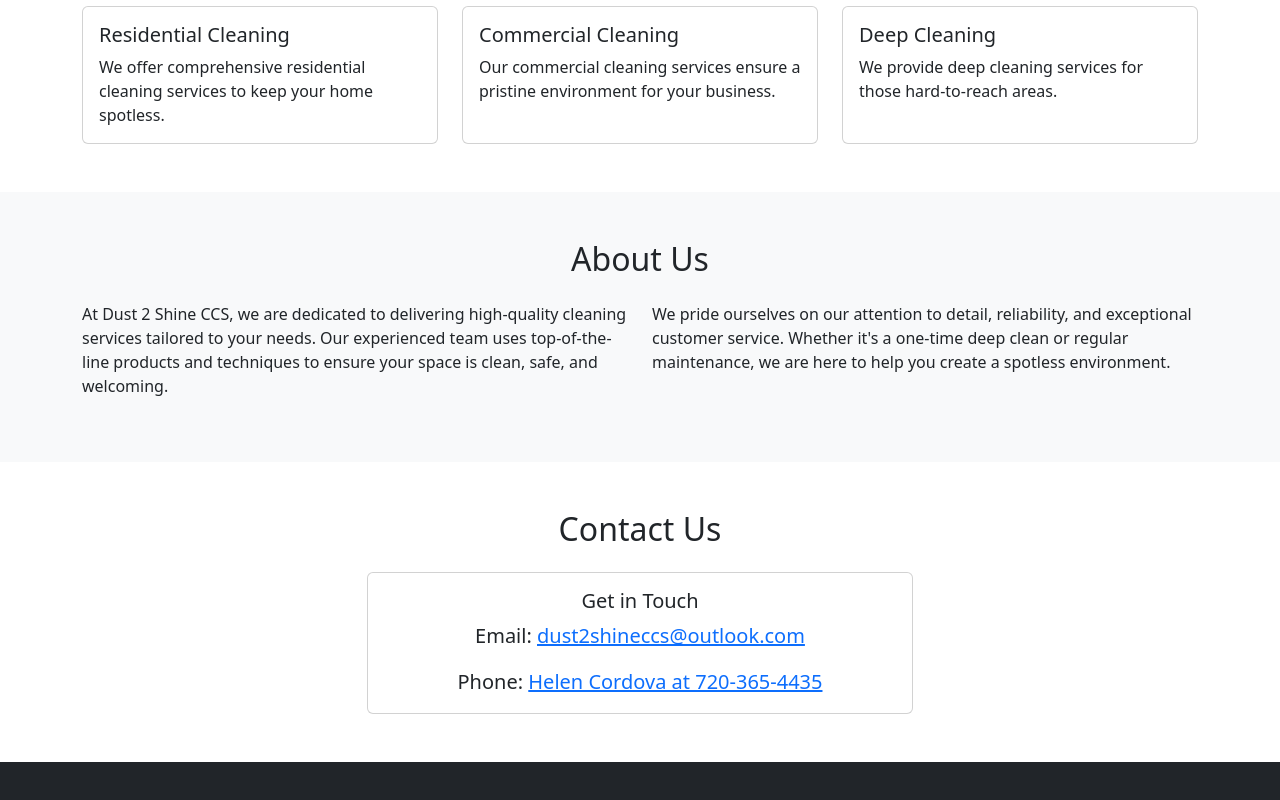
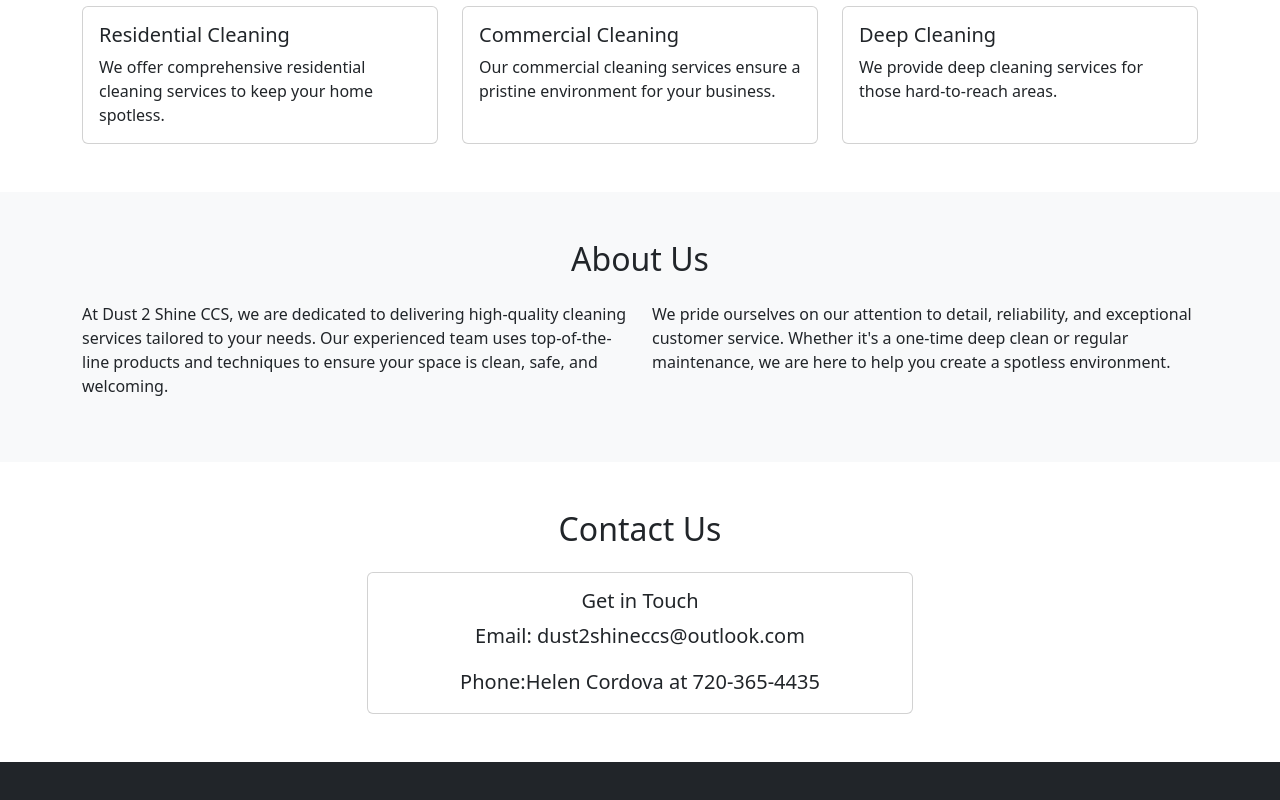
Before and after one commit to barchul2/dust2shine, a React (Create React App) app in the folder dust-to-shine/: page / in a window 1280 px wide. Shown: the part 378-1178 px from the top of the page. Built offline with nearby package versions, Linux system fonts and the light colour scheme.

Commit message:
change: removed href that blocked deployment

```diff
--- a/dust-to-shine/src/pages/Home/Home.jsx
+++ b/dust-to-shine/src/pages/Home/Home.jsx
@@ -111,14 +111,11 @@
                 <div className='card-body text-center'>
                   <h5 className='card-title'>Get in Touch</h5>
                   <p className='card-text lead'>
-                    <strong>Email:</strong>{' '}
-                    <a href='mailto:dust2shineccs@outlook.com'>
-                      dust2shineccs@outlook.com
-                    </a>
+                    <strong>Email:</strong> <a>dust2shineccs@outlook.com</a>
                   </p>
                   <p className='card-text lead'>
-                    <strong>Phone:</strong>{' '}
-                    <a href='tel:+17203654435'>Helen Cordova at 720-365-4435</a>
+                    <strong>Phone:</strong>
+                    <a>Helen Cordova at 720-365-4435</a>
                   </p>
                 </div>
               </div>
```
